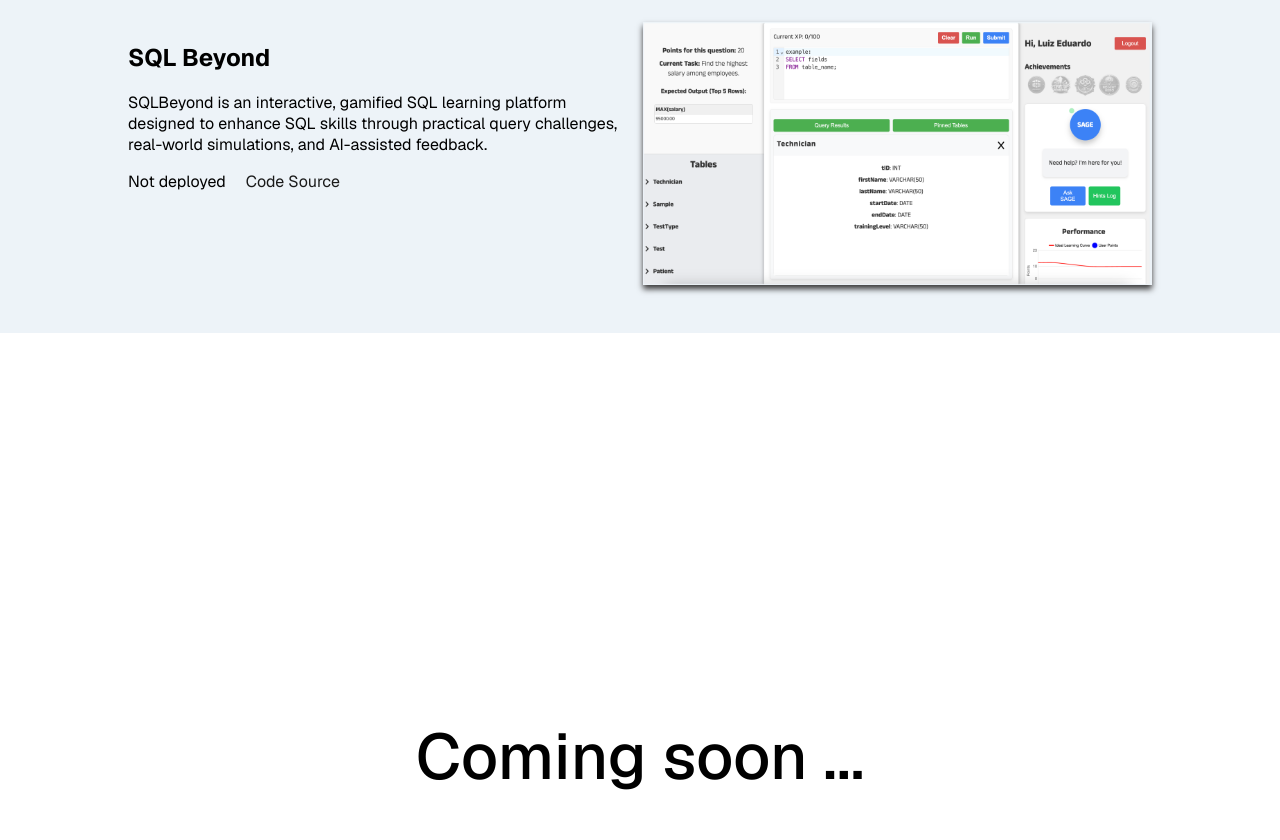
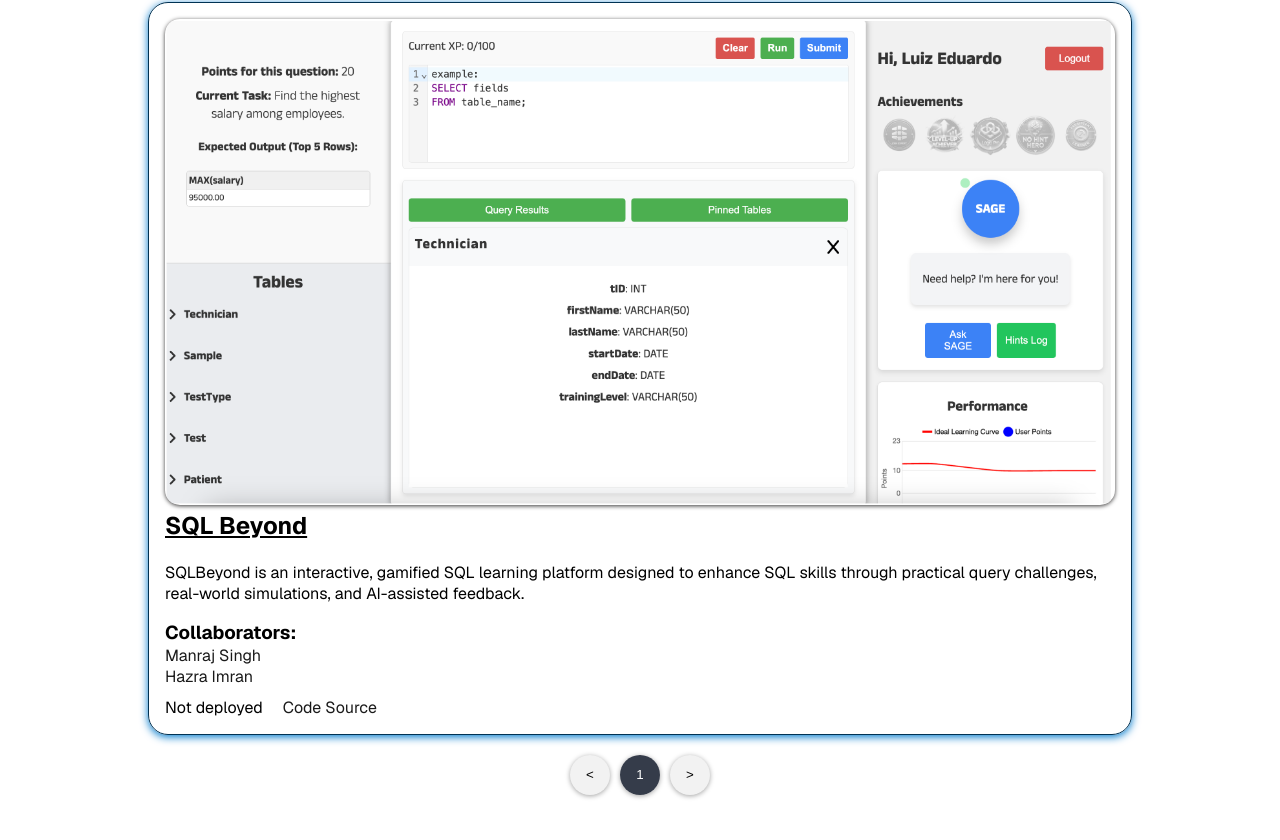
Before and after one commit to Luiz161001/portfolio, a React (Vite) app: page / in a window 1280 px wide. Shown: the part 920-1760 px from the top of the page. Built offline with nearby package versions, Linux system fonts and the light colour scheme.

Commit message:
project session fully implemented

```diff
--- a/src/App.css
+++ b/src/App.css
@@ -15,6 +15,7 @@
     --box-border-glow: transparent;
     --nav-mobile: #131b2cda;
     --project-section-bg: #EDF3F8;
+    --dark-border: #013253;
 }
 
 .dark {
@@ -52,6 +53,10 @@
 a {
     color: var(--primary-text);
     text-decoration: none;
+}
+
+h1 {
+    margin-top: 0;
 }
 
 .container,
--- a/src/components/Hero.jsx
+++ b/src/components/Hero.jsx
@@ -9,7 +9,7 @@
                 <div className="left">
                     <p className="text text0">Hi, my name is</p>
                     <p className="text text1">Luiz Eduardo</p>
-                    <p className="text text2">& I'm a
+                    <div className="text text2">& I'm a
                         <span className="text-color">
                             <Typewriter
                                 options={{
@@ -21,7 +21,7 @@
                                 }}
                             />
                         </span>
-                    </p>
+                    </div>
                     <p className="text text3">I love learning new stuff and building things. When I'm not coding, I will be either at the gym lifting weights or reading books!</p>
 
                     <div className="btn-container">
--- /dev/null
+++ b/src/components/Pagination.jsx
@@ -0,0 +1,29 @@
+import React from 'react'
+
+export const Pagination = ({ totalProjects, numberOfProjectsPerPage, changePage, currentPage }) => {
+    let pages = [];
+    const maxNumOfPages = Math.ceil(totalProjects/numberOfProjectsPerPage);
+
+    for(let i = 1; i <= maxNumOfPages; i++)
+        pages.push(i);
+
+    const handleChange = (op) => {
+        op === "-"
+  ? changePage(((currentPage - 2 + maxNumOfPages) % maxNumOfPages) + 1)
+  : changePage((currentPage % maxNumOfPages) + 1);
+    }
+
+    return (
+        <div className='pagination-container'>
+            <button onClick={() => handleChange("-")}>{"<"}</button>
+            {pages.map((page, index) => {
+                return (
+                    <button key={index} onClick={() => changePage(page)} className={page===currentPage?"active-page":""}>
+                        {page}
+                    </button>
+                )
+            })}
+            <button onClick={() => handleChange("+")}>{">"}</button>
+        </div>
+    )
+};
--- a/src/components/ProjectComp.jsx
+++ b/src/components/ProjectComp.jsx
@@ -3,18 +3,24 @@
 const ProjectComp = ({ project }) => {
     return (
         <div className="project-container">
+            <div className="project-images">
+                <img src={project.images[0]} alt="" />
+            </div>
             <div className="project-info">
                 <h1>{project.name}</h1>
                 <p>{project.description}</p>
-
+                <div  className="project-collaborators">
+                    <h3>Collaborators:</h3>
+                    {project.members.map((member, index) => {
+                        return (
+                            <a key={index} href={member.github}>{member.name}</a>
+                        );
+                    })}
+                </div>
                 <div className="project-links">
                     {project.url ? <a href="">Live</a> : <p>Not deployed</p>}
                     <a href={project.repo}>Code Source</a>
                 </div>
-            </div>
-
-            <div className="project-images">
-                <img src={project.images[0]} alt="" />
             </div>
         </div>
     )
--- a/src/components/Projects.jsx
+++ b/src/components/Projects.jsx
@@ -1,19 +1,31 @@
-import React from "react";
+import React, { useState } from "react";
 import ProjectComp from "./ProjectComp";
 import projects from "../data/projects";
+import { Pagination } from "./Pagination";
 
 const Projects = () => {
+    const [currentPage, setCurrentPage] = useState(1);
+    const [numberOfProjectsPerPage, setNumberOfProjects] = useState(3);
+
+    const lastIndex = currentPage * numberOfProjectsPerPage;
+    const firstIndex = lastIndex - numberOfProjectsPerPage;
+
+    const currentProjects = projects.slice(firstIndex, lastIndex);
+
+    console.log(currentPage);
+
     return (
         <section id="projects">
             <div className="container">
                 <h1 className="title">Projects</h1>
                 <div className="projects-container">
-                    {projects.map(project => {
+                    {currentProjects.map((project, index) => {
                         return (
-                            <ProjectComp project={project} />
+                            <ProjectComp key={index} project={project} />
                         );
                     })}
                 </div>
+                <Pagination totalProjects={projects.length} numberOfProjectsPerPage={numberOfProjectsPerPage} changePage={setCurrentPage} currentPage={currentPage}/>
             </div>
         </section>
     )
--- a/src/components/SkillComp.jsx
+++ b/src/components/SkillComp.jsx
@@ -3,9 +3,9 @@
         <div className="single-skill-container">
             <h1>{category}</h1>
             <div className="skills-box">
-                {skills.map(skill => {
+                {skills.map((skill, index) => {
                     return (
-                        <div className="skill">
+                        <div className="skill" key={index}>
                             <img src={skill.icon} alt="react-icon" /><span>{skill.name}</span>
                         </div>
                     );
--- a/src/components/Skills.jsx
+++ b/src/components/Skills.jsx
@@ -8,9 +8,9 @@
             <div className="skills">
                 {/* <h1 className="title">Skills</h1> */}
                 <div className="skill-container">
-                    {skillsData.map(skillData => {
+                    {skillsData.map((skillData, index) => {
                       return (
-                        <SkillComp category={skillData.category} skills={skillData.skills}/>
+                        <SkillComp key={index} category={skillData.category} skills={skillData.skills}/>
                       );
                     })}
                 </div>
--- a/src/data/projects.js
+++ b/src/data/projects.js
@@ -16,7 +16,7 @@
             github: "https://github.com/hazraimran"
         }],
         images: [sqlbeyond]
-    }
+    },
 ];
 
 export default projects;
--- a/src/styles/projects.css
+++ b/src/styles/projects.css
@@ -1,5 +1,5 @@
 #projects {
-    background-color: var(--project-section-bg);
+    /* background-color: var(--project-section-bg); */
     display: flex;
     align-items: center;
     flex-direction: column;
@@ -7,8 +7,9 @@
 }
 
 #projects .container {
-    /* height: 100vh; */
     width: 100%;
+    display: flex;
+    flex-direction: column;
 }
 #projects .title {
     font-size: 2em;
@@ -17,11 +18,44 @@
     padding-left: 20px;
 }
 
+.projects-container {
+    display: flex;
+    flex-wrap: wrap;
+    gap: 1em;
+    padding: 1.25em;
+}
+
 .project-container {
-    /* display: ; */
+    display: flex;
+    flex-direction: column;
+    justify-content: center;
+    align-items: center;
+
+    min-width: 300px;
+    flex: 1;
+
+    border: 1px solid var(--dark-border);
+    border-radius: 20px;
+    padding: 1em;
+    box-shadow: 0 2px 8px var(--accent-blue);
 }
+
 .project-info{
-
+    display: flex;
+    flex-direction: column;
+}
+.project-info h1{
+    margin: 5px 0;
+    text-decoration: underline;
+}
+.project-collaborators{
+    display: flex;
+    flex-direction: column;
+    margin-bottom: 10px;
+    width: min-content;
+}
+.project-collaborators h3 {
+    margin: 0;
 }
 .project-links{
     display: flex;
@@ -38,22 +72,42 @@
 .project-images img{
     width: 100%;
     height: 100%;
-    box-shadow: 0 4px 6px #393838;
+    box-shadow: 0 1px 4px #393838;
+    border-radius: 15px;
 }
+
+.pagination-container{
+    align-self: center;
+    display: flex;
+    gap: 10px;
+}
+
+.pagination-container button{
+    width: 40px;
+    height: 40px;
+    border-radius: 50%;
+    border: none;
+    background-color: var(--skill-tags-bg);
+
+    box-shadow: 0 1px 5px #a4a4a4;
+}
+
+.pagination-container button:hover{
+    background-color: #c3c2c2;
+    cursor: pointer;
+}
+
+.active-page{
+    background-color: var(--nav-mobile) !important;
+    color: var(--white-text);
+}
+
 @media only screen and (min-width: 900px) {
     #projects .title {
         font-size: 3em;
         padding-left: 0;
     }
-
     #projects .container {
         width: 80%;
     }
-
-    .project-container {
-        display: grid;
-        grid-template-columns: 1fr 1fr;
-        grid-template-rows: 1fr;
-        gap: 5px;
-    }
 }
--- a/src/styles/skills.css
+++ b/src/styles/skills.css
@@ -6,20 +6,20 @@
 }
 .skill-container {
     display: flex;
-    flex-direction: column;
+    /* flex-direction: column; */
     gap: 1em;
-    /* padding-left: 2em; */
-    /* padding-right: 2em; */
+    overflow: scroll;
+    padding: 10px;
 }
 
 .single-skill-container {
     background-color: var(--skill-tags-bg);
-    /* color: var(--color-medium-gray-2); */
     box-shadow: 0 4px 6px #bbbaba;
     padding: 20px;
     border: 2px solid var(--skill-tags-border);
     border-radius: 15px;
-    /* width: auto; */
+
+    min-width: 250px;
 }
 
 .single-skill-container h1 {
@@ -54,6 +54,7 @@
         grid-template-columns: 1fr 1fr;
         grid-template-rows: 1fr;
         gap: 1em;
+        overflow: unset;
     }
 
     #skills .container {
```
